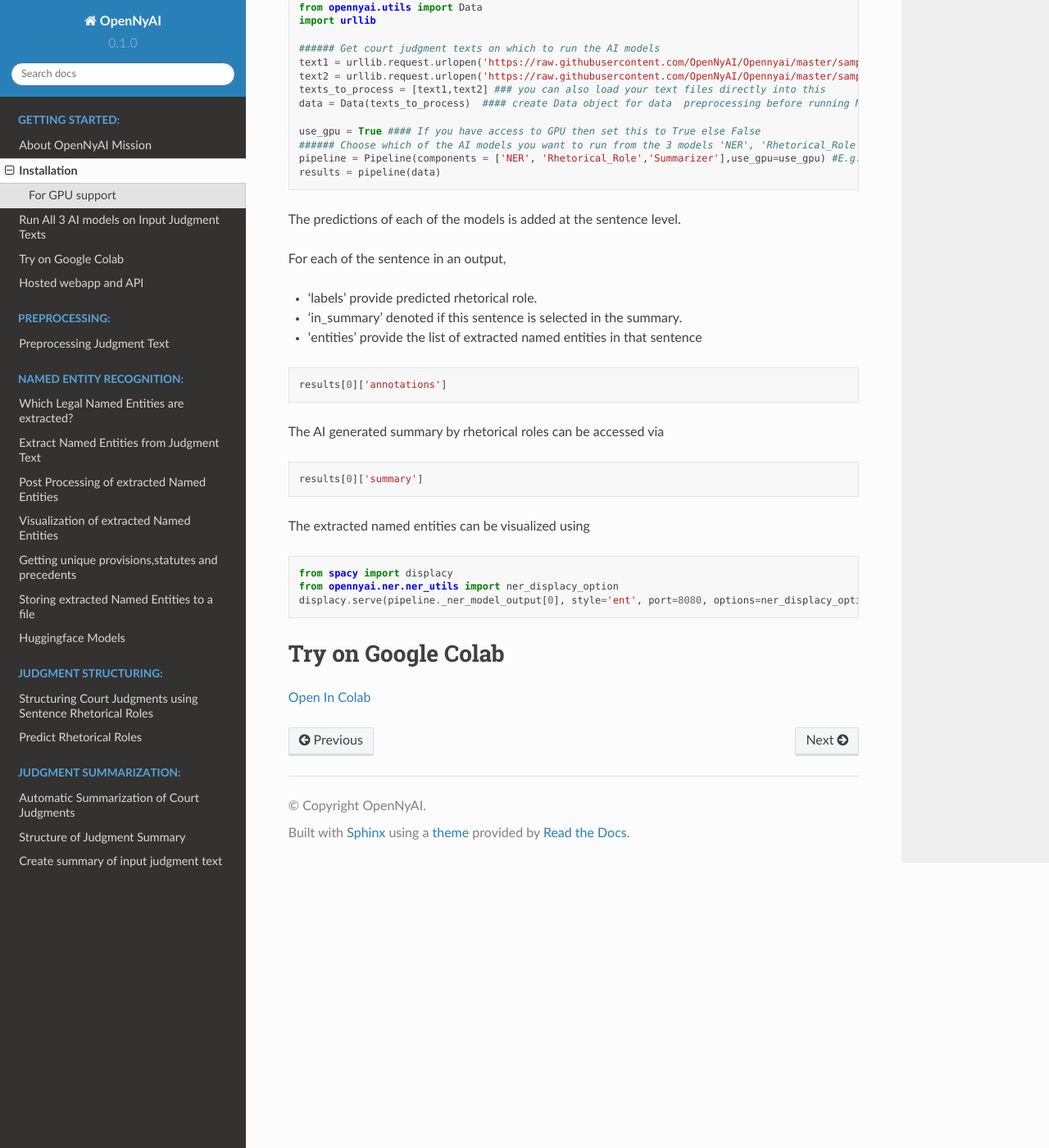
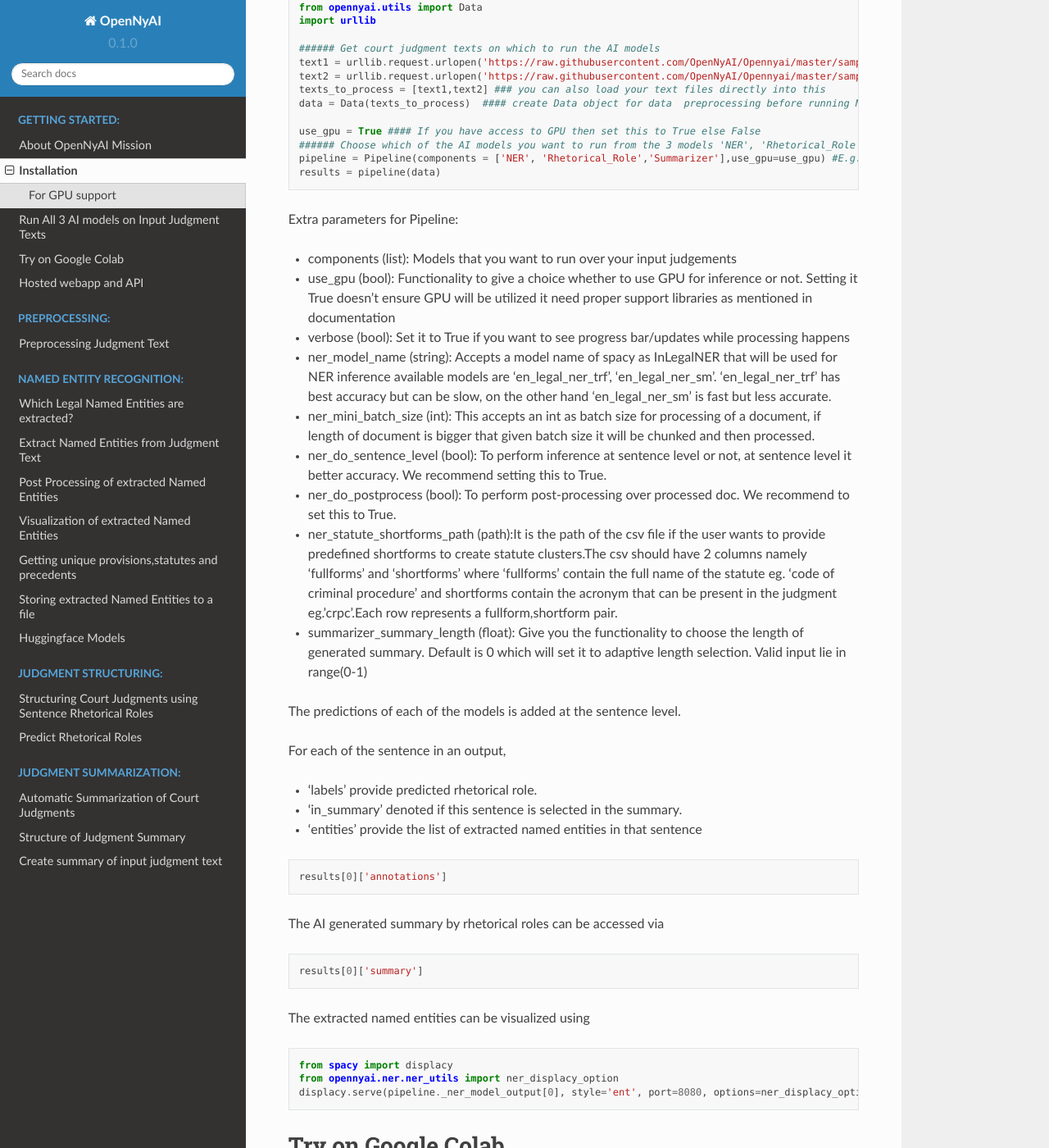
Before and after one commit to OpenNyAI/Opennyai, a Sphinx documentation site: the page built from docs/source/getting_started/Installation.rst, in a window 1280 px wide and 1400 px high, scrolled down 852 px. Shown: the whole window at 82% size. Built offline with Sphinx 7.4.7 and the Read the Docs theme 2.0.0, drawn with Linux system fonts in a browser that asks for light colours.

Commit message:
Update documentation

```diff
--- a/docs/source/getting_started/Installation.rst
+++ b/docs/source/getting_started/Installation.rst
@@ -54,6 +54,20 @@ To run the 3 OpenNyAI models on judgment texts of your choice please run followi
     results = pipeline(data)
 
 
+Extra parameters for Pipeline:
+
+* components (list): Models that you want to run over your input judgements
+* use_gpu (bool): Functionality to give a choice whether to use GPU for inference or not. Setting it True doesn't ensure GPU will be utilized it need proper support libraries as mentioned in documentation
+* verbose (bool): Set it to True if you want to see progress bar/updates while processing happens
+* ner_model_name (string): Accepts a model name of spacy as InLegalNER that will be used for NER inference available models are 'en_legal_ner_trf', 'en_legal_ner_sm'. 'en_legal_ner_trf' has best accuracy but can be slow, on the other hand 'en_legal_ner_sm' is fast but less accurate.
+* ner_mini_batch_size (int): This accepts an int as batch size for processing of a document, if length of document is bigger that given batch size it will be chunked and then processed.
+* ner_do_sentence_level (bool): To perform inference at sentence level or not, at sentence level it better accuracy. We recommend setting this to True.
+* ner_do_postprocess (bool): To perform post-processing over processed doc. We recommend to set this to True.
+* ner_statute_shortforms_path (path):It is the path of the csv file if the user wants to provide predefined shortforms to create statute clusters.The csv should have 2 columns namely 'fullforms' and 'shortforms' where 'fullforms' contain the full name of the statute eg. 'code of criminal procedure' and shortforms contain the acronym that can be present in the judgment eg.'crpc'.Each row represents a fullform,shortform pair.
+* summarizer_summary_length (float): Give you the functionality to choose the length of generated summary. Default is 0 which will set it to adaptive length selection. Valid input lie in range(0-1)
+
+
+
 The predictions of each of the models is added at the sentence level.
 
 For each of the sentence in an output,
--- a/docs/source/ner/legal_named_entities.rst
+++ b/docs/source/ner/legal_named_entities.rst
@@ -67,7 +67,7 @@ Important parameters while inferring NER model
 
 * do_postprocess (bool): To perform post-processing over processed doc. We recommend to set this to True.
 
-*statute_shortforms_path(path):It is the path of the csv file if the user wants to provide predefined shortforms to create statute clusters.The csv should have 2 columns namely 'fullforms' and 'shortforms' where 'fullforms' contain the full name of the statute eg. 'code of criminal procedure' and shortforms contain the acronym that can be present in the judgment eg.'crpc'.Each row represents a fullform,shortform pair.
+* statute_shortforms_path(path):It is the path of the csv file if the user wants to provide predefined shortforms to create statute clusters.The csv should have 2 columns namely 'fullforms' and 'shortforms' where 'fullforms' contain the full name of the statute eg. 'code of criminal procedure' and shortforms contain the acronym that can be present in the judgment eg.'crpc'.Each row represents a fullform,shortform pair.
 
 * mini_batch_size (int): This accepts an int as batch size for processing of a document, if length of document is bigger that given batch size it will be chunked and then processed.
 
--- a/docs/source/summariser/summariser.rst
+++ b/docs/source/summariser/summariser.rst
@@ -48,7 +48,7 @@ To use Summarizer model simply execute code below. For running all 3 AI models t
     rr_model = RhetoricalRolePredictor(use_gpu=True)
     rr_output = rr_model(data)
 
-    summarizer = ExtractiveSummarizer(use_gpu=True, verbose=False)
+    summarizer = ExtractiveSummarizer(use_gpu=True, verbose=False, summary_length=0.0)
     summaries = summarizer(rr_output)
 
 
```
